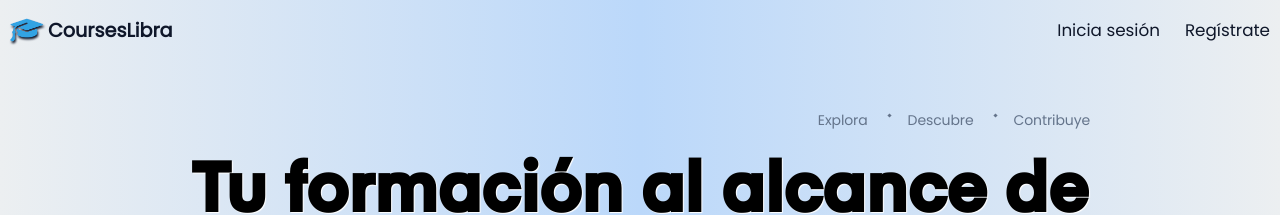
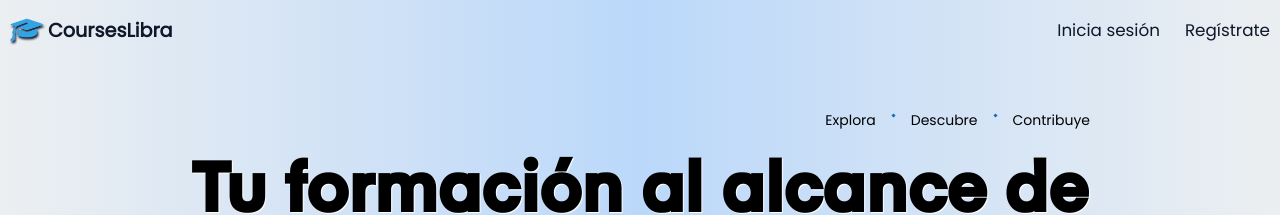
Before and after one commit to facudam/fullstack-courses-app, a React (Vite) app in the folder client/: page / in a window 1280 px wide. Shown: the top 215 px of the page. Built offline with nearby package versions, Linux system fonts and the light colour scheme; no server answers.

Commit message:
Modify keywords styles

```diff
--- a/client/src/components/header/Header.module.css
+++ b/client/src/components/header/Header.module.css
@@ -43,16 +43,13 @@
 .keywords {
     display: flex;
     justify-content: end;
-    gap: 40px;
-    letter-spacing: -.1px;
+    gap: 35px;
 }
 
 .keywords li {
     list-style: none;
     font-size: 14px;
     position: relative;
-    color: var(--main-gray);
-    border-radius: 15px;
 }
 
 .keywords li::after {
@@ -61,9 +58,9 @@
     width: 3px;
     height: 3px;
     transform: rotate(45deg);
-    background-color: var(--main-gray);
+    background-color: var(--blue);
     content: '';
-    right: -23px;
+    right: -19px;
     top: 20%;
 }
 
```
